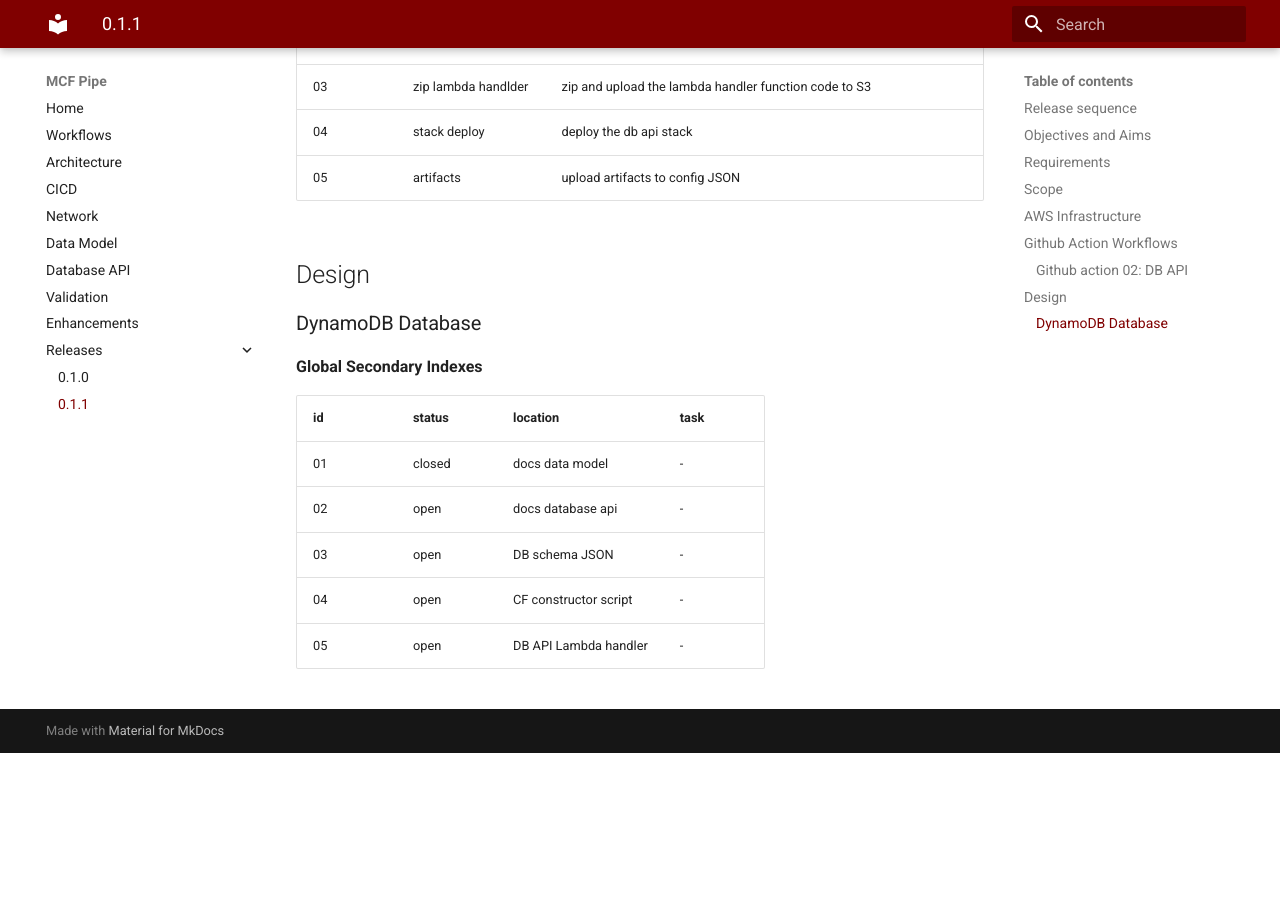
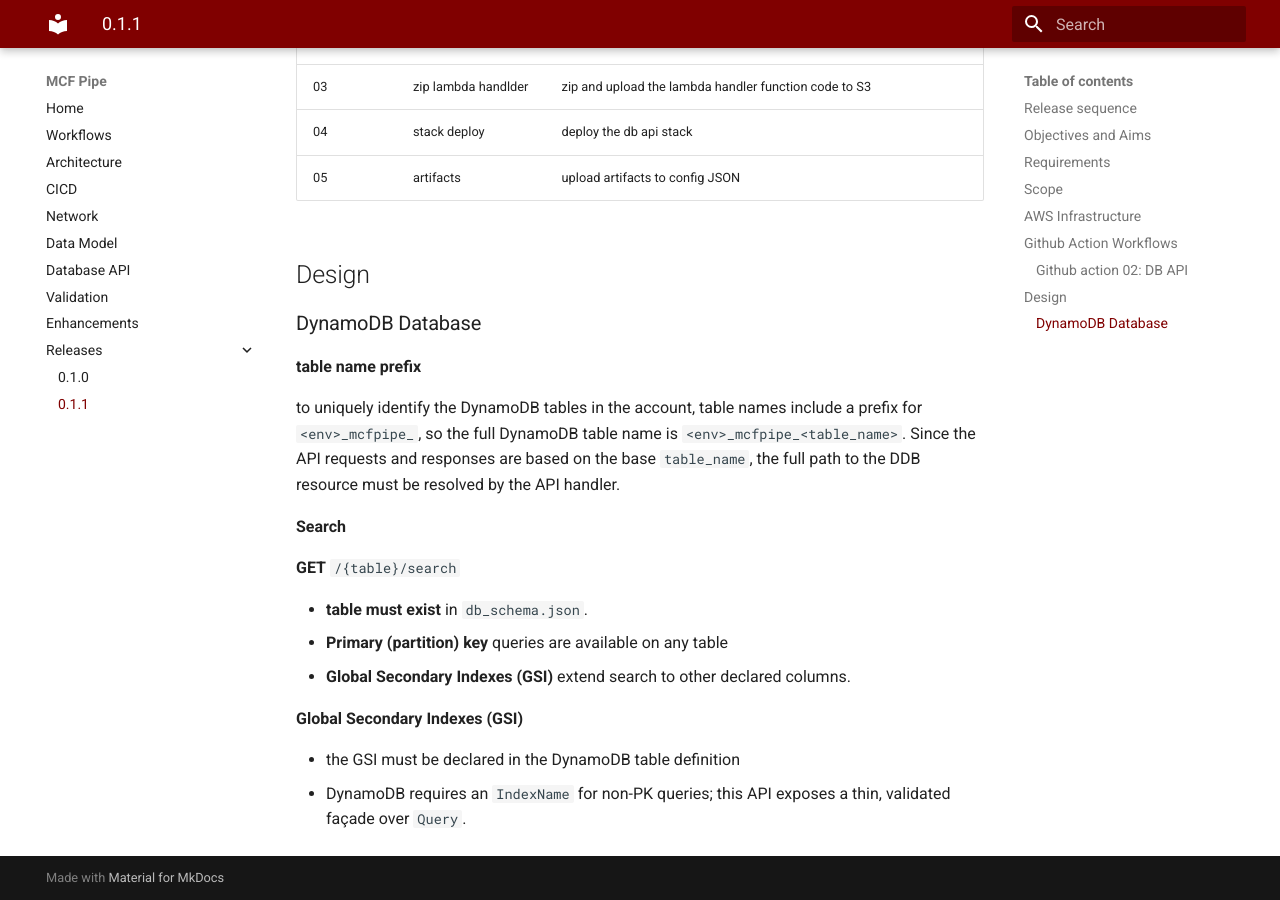
Before and after one commit to yayfalafels/mcfpipe, an MkDocs documentation site: the page built from docs/releases/011_dbapi.md, in a window 1280 px wide and 900 px high, scrolled down 3358 px. Built offline with MkDocs 1.6.1 and Material for MkDocs 9.7.7, drawn with Linux system fonts in a browser that asks for light colours; before the commit the page ends 4111 px from its top, so only the background shows below that.

```diff
--- a/docs/releases/011_dbapi.md
+++ b/docs/releases/011_dbapi.md
@@ -97,12 +97,19 @@ __Github action steps__
 
 ### DynamoDB Database
 
-__Global Secondary Indexes__
+__table name prefix__
 
-| id | status | location | task |
-| - | - | - | - |
-| 01 | closed | docs data model | - |
-| 02 | open | docs database api | - |
-| 03 | open | DB schema JSON | - |
-| 04 | open | CF constructor script | - |
-| 05 | open | DB API Lambda handler | - |
+to uniquely identify the DynamoDB tables in the account, table names include a prefix for `<env>_mcfpipe_`, so the full DynamoDB table name is `<env>_mcfpipe_<table_name>`. Since the API requests and responses are based on the base `table_name`, the full path to the DDB resource must be resolved by the API handler.
+
+__Search__
+
+**GET** `/{table}/search`
+
+- **table must exist** in `db_schema.json`.
+- **Primary (partition) key** queries are available on any table
+- **Global Secondary Indexes (GSI)** extend search to other declared columns.
+
+__Global Secondary Indexes (GSI)__
+
+- the GSI must be declared in the DynamoDB table definition
+- DynamoDB requires an `IndexName` for non-PK queries; this API exposes a thin, validated façade over `Query`.
```
Also changed, not shown: dev/releases/011_dbapi.md (+23 -5 lines).
